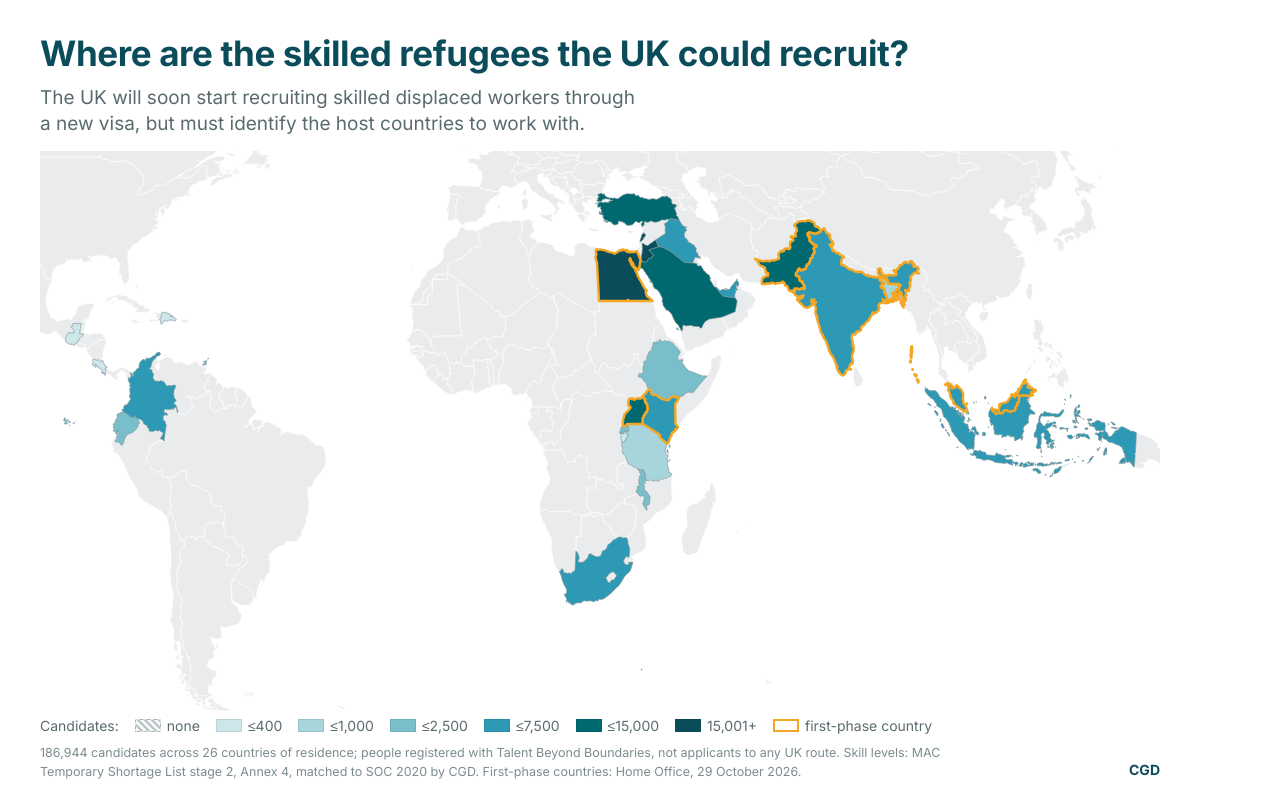
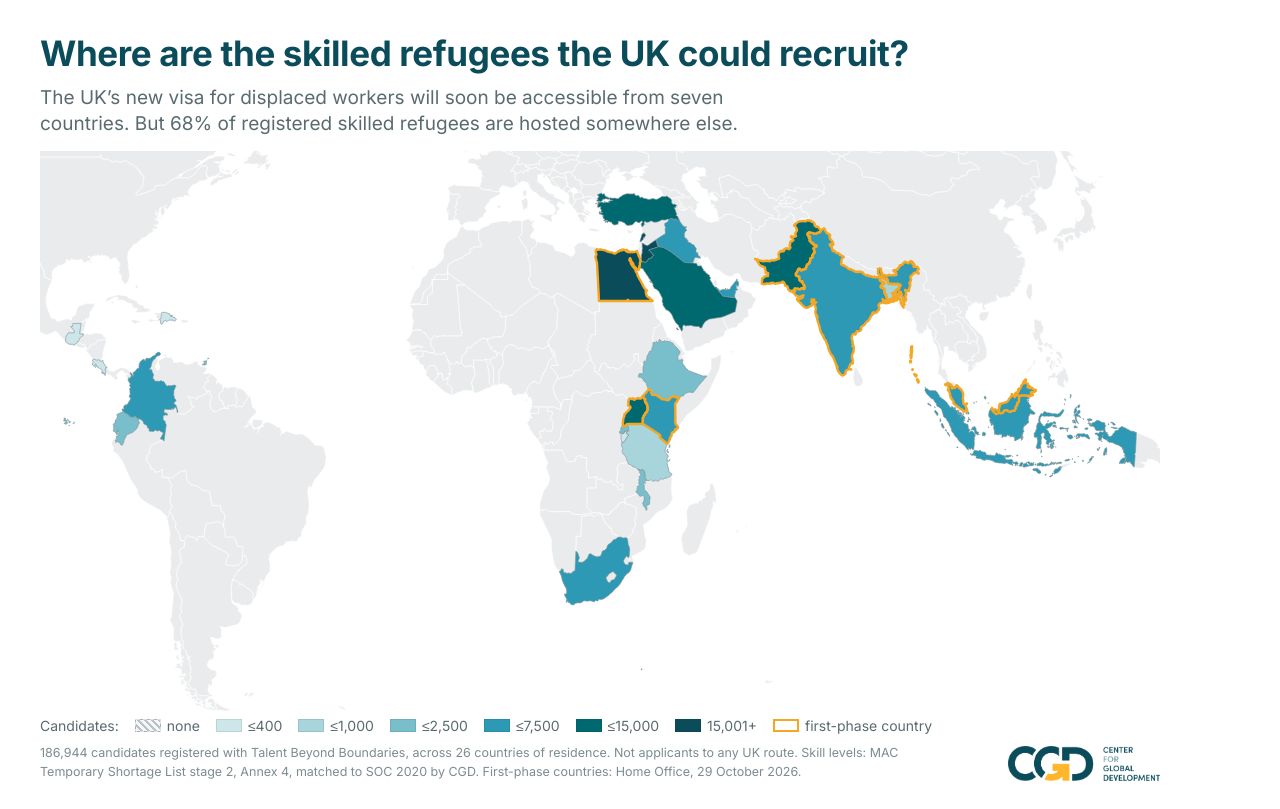
Before and after one commit to Center-for-Global-Development/tbb-candidates-map, a plain HTML site: page social.html in a window 1280 px wide. Drawn offline with Linux system fonts and the light colour scheme.

Commit message:
Use the supplied subtitle and the CGD lockup on the social still
Subtitle replaced with the wording from review; its two numbers are still
computed from the data rather than typed, so the still cannot keep asserting
"seven" or "68%" after a rebuild changes either. The footnote now opens with
the candidate count and the registration, as asked.

The corner lettering is replaced by CGD's own lockup, trimmed to its bounds so
the width in the stylesheet is the width that renders, and set by width only
so it cannot be squashed. Checked at full size and at 504px, where the mark
still reads even though the wordmark does not.

With one wording there are now two stills rather than four.

Co-Authored-By: Claude Opus 5 <noreply@anthropic.com>

```diff
--- a/social.html
+++ b/social.html
@@ -52,7 +52,9 @@
   .foot{display:flex;justify-content:space-between;align-items:flex-end;gap:24px;
         margin:0 0 28px;padding-top:10px;font-size:12.5px;line-height:1.45;color:#7C8C90}
   .foot .src{max-width:74em}
-  .foot .brand{font-weight:700;color:var(--teal);font-size:14px;white-space:nowrap}
+  /* The supplied lockup, at a width where its four lines of wordmark still
+     resolve. Height is left to the aspect so the mark cannot be squashed. */
+  .foot .brand{width:152px;height:auto;flex:0 0 auto;display:block}
   /* Geography: identical rules to the figure, so the still cannot look like a
      different map. Strokes do not scale, so they stay hairlines at any size. */
   .context{fill:#E9EBEC;stroke:#fff;stroke-width:.5;vector-effect:non-scaling-stroke}
@@ -72,7 +74,7 @@
   <div class="pad"><div class="key" id="key"></div></div>
   <div class="pad foot">
     <div class="src" id="src"></div>
-    <div class="brand">CGD</div>
+    <img class="brand" src="assets/cgd-logo.png" alt="Center for Global Development" />
   </div>
 </div>
 
@@ -213,22 +215,20 @@
 
   // ---- words ---------------------------------------------------------------
   const WORD = { 5: 'five', 6: 'six', 7: 'seven', 8: 'eight' };
-  const SUBS = {
-    brief: 'The UK will soon start recruiting skilled displaced workers through a new visa, '
-         + 'but must identify the host countries to work with.',
-    finding: `The UK’s new visa for displaced workers opens in ${WORD[hoCount] || hoCount} `
-         + 'countries, ringed in gold. '
-         + `${Math.round(100 - 100 * hoTotal / total)}% of the skilled refugees registered with `
-         + `Talent Beyond Boundaries live somewhere else.`
-  };
-  document.getElementById('sub').textContent = SUBS[q.get('sub')] || SUBS.brief;
+  // The count and the share are computed, not typed, so the still cannot keep
+  // asserting "seven" or "68%" after a rebuild changes either.
+  const sub = `The UK’s new visa for displaced workers will soon be accessible from `
+    + `${WORD[hoCount] || hoCount} countries. But `
+    + `${Math.round(100 - 100 * hoTotal / total)}% of registered skilled refugees are `
+    + 'hosted somewhere else.';
+  document.getElementById('sub').textContent = q.get('sub') || sub;
   if (q.get('title')) document.getElementById('title').textContent = q.get('title');
 
   document.getElementById('src').textContent =
-    `${fmt(total)} candidates across ${COUNTRIES.length} countries of residence; people `
-    + 'registered with Talent Beyond Boundaries, not applicants to any UK route. '
-    + 'Skill levels: MAC Temporary Shortage List stage 2, Annex 4, matched to SOC 2020 by CGD. '
-    + 'First-phase countries: Home Office, 29 October 2026.';
+    `${fmt(total)} candidates registered with Talent Beyond Boundaries, across `
+    + `${COUNTRIES.length} countries of residence. Not applicants to any UK route. `
+    + 'Skill levels: MAC Temporary Shortage List stage 2, Annex 4, matched to SOC 2020 '
+    + 'by CGD. First-phase countries: Home Office, 29 October 2026.';
 
   // Let the renderer wait for this rather than guess at a delay.
   document.fonts.ready.then(() => { window.SOCIAL_READY = true; });
```
Also changed, not shown: README.md, assets/cgd-logo.png (added), social/tbb-map-16x9-brief.png (deleted), social/tbb-map-16x9-finding.png (deleted), social/tbb-map-16x9.png (added), social/tbb-map-natural-brief.png (deleted), social/tbb-map-natural-finding.png (deleted), social/tbb-map-natural.png (added), 1 other file.
